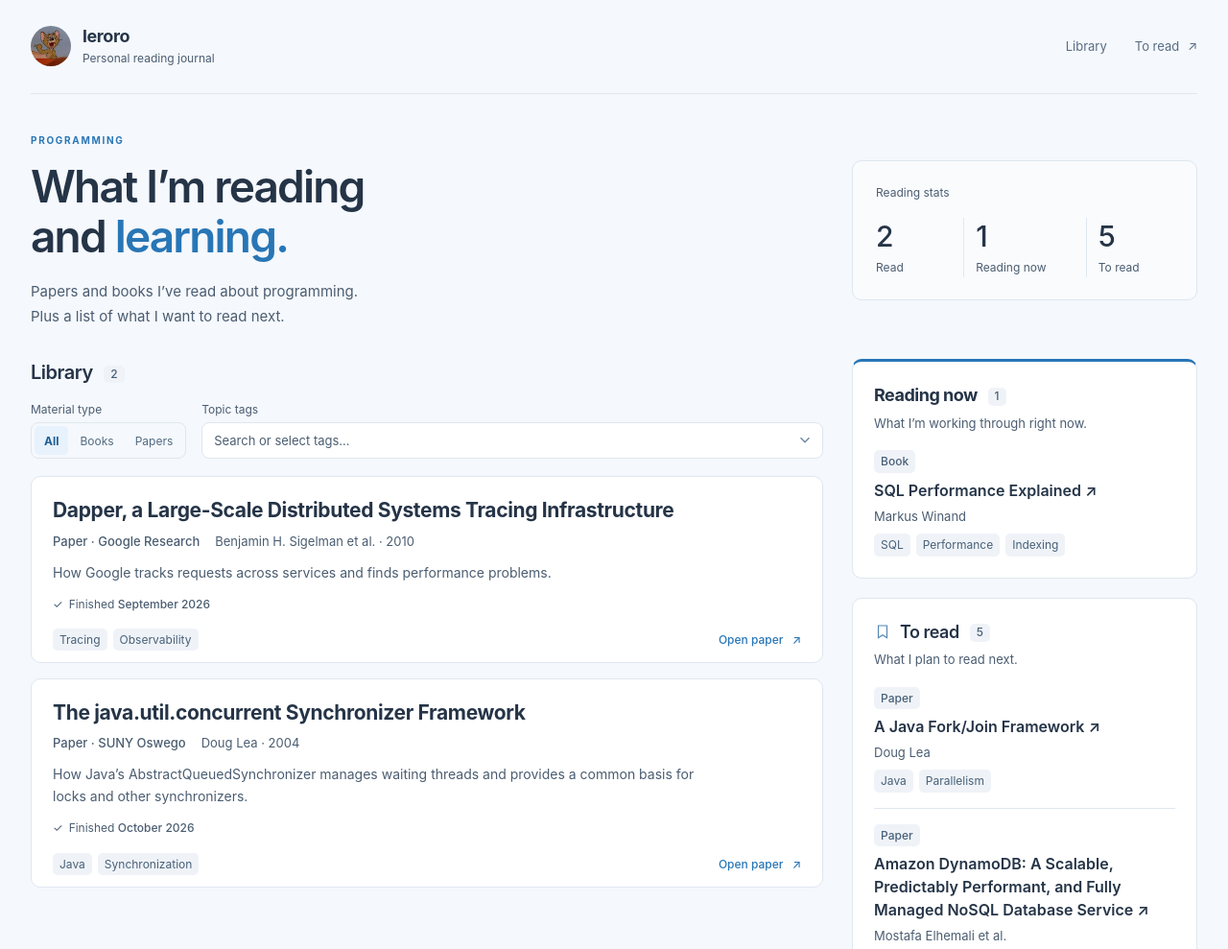
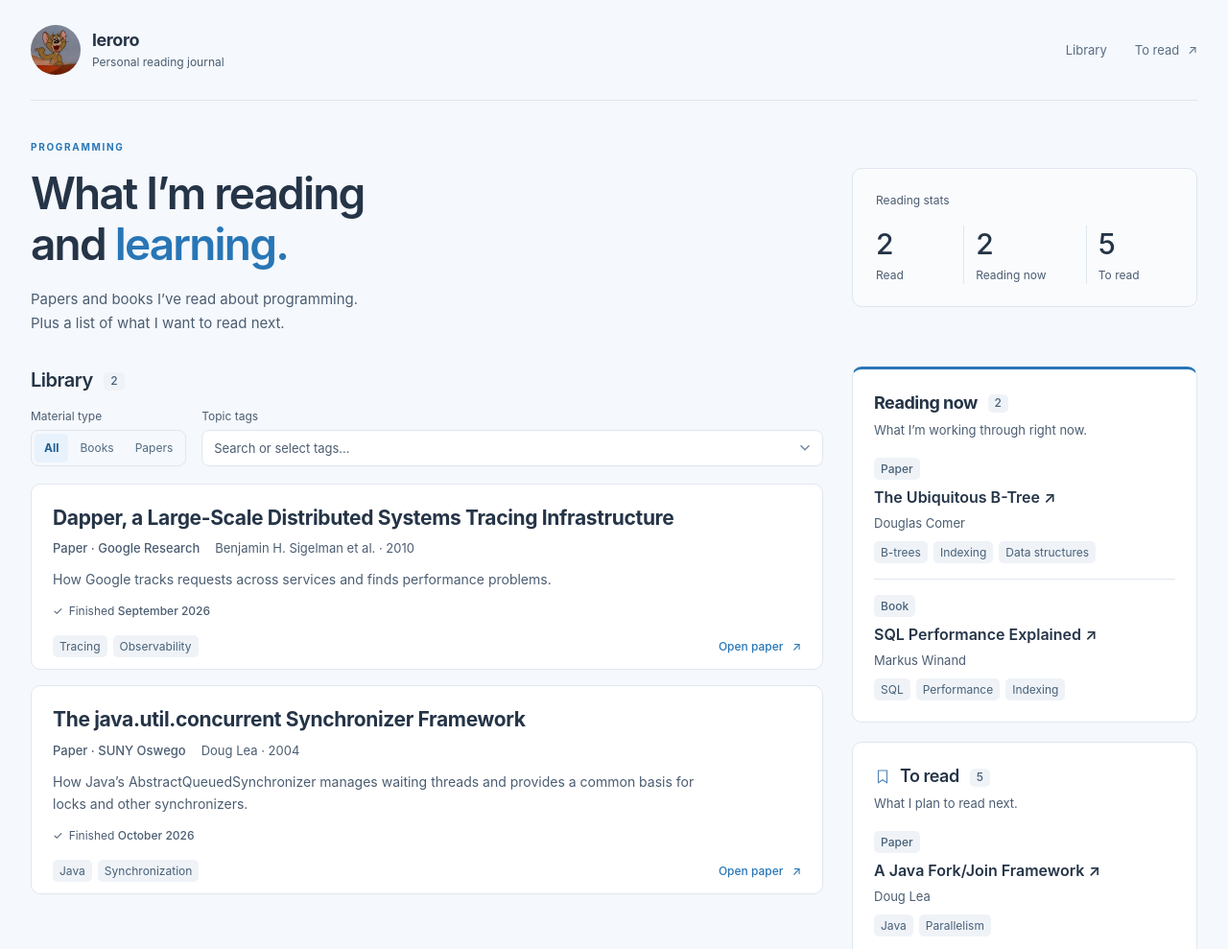
Before and after one commit to leroro21/portfolio, a plain HTML site: page index.html in a window 1280 px wide. Shown: the top 989 px of the page at 96% size. Drawn offline with Linux system fonts and the light colour scheme.

Commit message:
Add The Ubiquitous B-Tree to reading now, enlarge avatar
Co-Authored-By: Claude Opus 5.5 <noreply@anthropic.com>

```diff
--- a/data.js
+++ b/data.js
@@ -6,6 +6,19 @@
 // finishedOn: null, "YYYY-MM", or "YYYY-MM-DD"; notes: your own text, or ""
 // Entries appear in array order. Add new entries at the beginning.
 window.readingJournal = [
+  {
+    id: "ubiquitous-b-tree",
+    title: "The Ubiquitous B-Tree",
+    author: "Douglas Comer",
+    type: "Paper",
+    topic: "Databases",
+    tags: ["B-trees", "Indexing", "Data structures"],
+    url: "https://carlosproal.com/ir/papers/p121-comer.pdf",
+    status: "reading",
+    rating: null,
+    finishedOn: null,
+    notes: ""
+  },
   {
     id: "java-fork-join",
     title: "A Java Fork/Join Framework",
--- a/index.html
+++ b/index.html
@@ -17,7 +17,7 @@
     <a class="profile" href="#" aria-label="leroro home">
       <div class="avatar">
         <span id="avatar-fallback" aria-hidden="true">l</span>
-        <img id="profile-photo" data-src="./assets/avatar.jpg" alt="Portrait of leroro" width="48" height="48" hidden>
+        <img id="profile-photo" data-src="./assets/avatar.jpg" alt="Portrait of leroro" width="52" height="52" hidden>
       </div>
       <div>
         <span class="profile-name">leroro</span>
--- a/styles.css
+++ b/styles.css
@@ -27,7 +27,7 @@ button { font: inherit; cursor: pointer; }
 main.wrap { padding-bottom: 48px; }
 .site-header { display: flex; align-items: center; justify-content: space-between; padding-block: 26px; border-bottom: 1px solid var(--line); }
 .profile { display: flex; align-items: center; gap: 12px; }
-.avatar { width: 42px; height: 42px; display: grid; place-items: center; overflow: hidden; border-radius: 50%; background: var(--tint); color: var(--accent); font-size: 24px; flex-shrink: 0; }
+.avatar { width: 52px; height: 52px; display: grid; place-items: center; overflow: hidden; border-radius: 50%; background: var(--tint); color: var(--accent); font-size: 24px; flex-shrink: 0; }
 .avatar img { display: block; width: 100%; height: 100%; object-fit: cover; }
 .profile-name { display: block; font-size: 18px; font-weight: 650; letter-spacing: -.4px; line-height: 1.3; }
 .subtitle { display: block; font-size: 12px; color: var(--muted); margin-top: 2px; }
@@ -171,7 +171,7 @@ aside .count { background: var(--badge-bg); }
   nav { gap: 16px; font-size: 11px; }
   .site-header nav span { display: none; }
   .profile { gap: 9px; }
-  .avatar { width: 37px; height: 37px; }
+  .avatar { width: 45px; height: 45px; }
   .profile-name { font-size: 17px; }
   h1 { font-size: 37px; letter-spacing: -1.3px; }
   .intro-description { font-size: 14px; }
```
